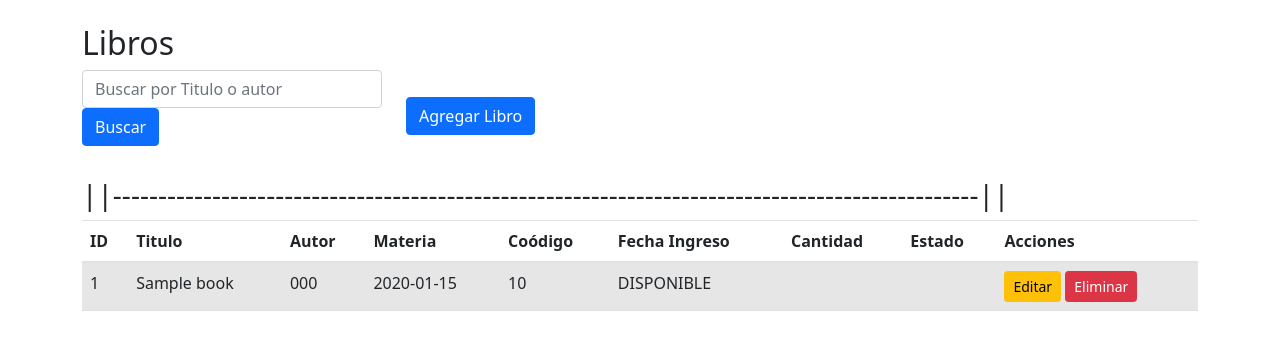
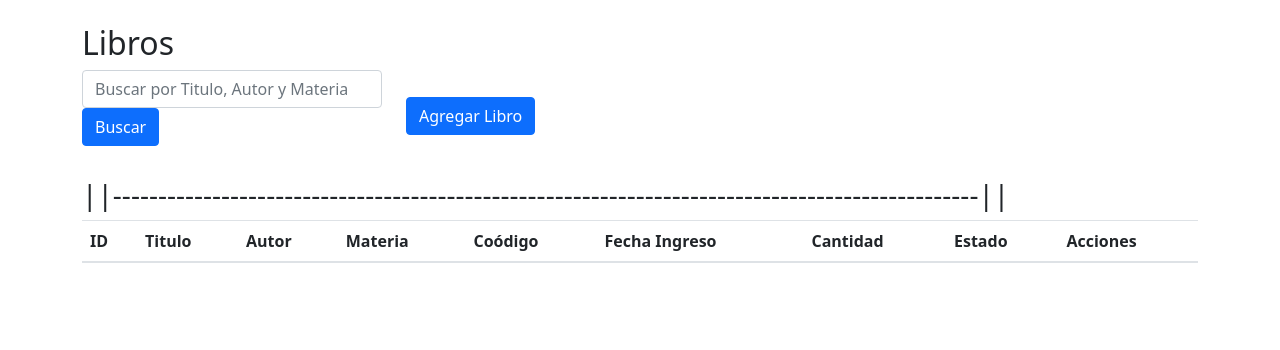
Before and after one commit to GersonCL/library_manager, a Flask app: page /books in a window 1280 px wide. Shown: the part 56-406 px from the top of the page. Run offline with Flask 3, Linux system fonts and the light colour scheme; tables that the repository leaves empty hold one stand-in row (values such as "Sample post"); lists and menus that the app fills with data are empty; some libraries are stand-ins or nearby versions.

Commit message:
UPDATE v 1.0.5.5
-se agrego el filtro de materia en la busqueda de libro.
-se oculto la lista de libro hasta que hubieran busquedas.
-se documento mas cosas

```diff
--- a/config.py
+++ b/config.py
@@ -4,7 +4,7 @@ from flask_mysqldb import MySQL
 app = Flask(__name__)
 
 
-#version v 1.0.5.4
+#version v 1.0.5.5
 
 
 # Configuración de la base de datos
@@ -15,6 +15,8 @@ app.config['MYSQL_DB'] = 'library_db'
 
 mysql = MySQL(app)
 
+#ESTE ES LA LISTA DE ESTUDIANTES DONDE BUSCA POR NOMBRE Y CARNE NO MODIFICAR.-........
+#NOSE PORQUE SOLO AQUI ME FUNCIONO ASI QUE AQUI LO DEJE XDDDD
 @app.route('/students', methods=['GET'])
 def list_students():
     query = request.args.get('query', '').strip()
--- a/controllers/book_controller.py
+++ b/controllers/book_controller.py
@@ -4,10 +4,16 @@ from models.book import Book
 from controllers.validation import validate_title, validate_author, validate_materia, validate_code, validate_acquisition_date, validate_quantity
 from config import mysql
 
-@app.route('/books')
+@app.route('/books', methods=['GET'])
 def list_books():
-    books = Book.get_all()
-    return render_template('books/list.html', books=books)
+    query = request.args.get('query', '')
+    books = []  #lista vacia si no hay busquedas
+
+    if query:
+        # Si hay un término de búsqueda, busca los libros
+        books = Book.search_by_title_author(query)
+
+    return render_template('books/list.html', books=books, query=query)
 
 @app.route('/books/create', methods=['GET', 'POST'])
 def create_book():
@@ -113,7 +119,7 @@ def delete_book(id):
         flash(message, 'error')
     return redirect(url_for('list_books'))
 
-#ESTE ES EL SEARCH DE PRESTAMOS NO MODIFICAR..
+#ESTE ES EL SEARCH DE PRESTAMOS NO MODIFICAR......
 @app.route('/books/search')
 def search_books():
     query = request.args.get('query', '')
@@ -151,13 +157,29 @@ def search_books_by_title_author():
     query = request.args.get('query', '')
     print(f"Searching for: {query}")
 
+    # Dividir el término de búsqueda en partes
+    search_terms = query.split()
+
+    # Crear las condiciones de búsqueda
+    title_conditions = ' OR '.join(['title LIKE %s'] * len(search_terms))
+    author_conditions = ' OR '.join(['author LIKE %s'] * len(search_terms))
+    materia_conditions = ' OR '.join(['materia LIKE %s'] * len(search_terms))
+
+    sql_query = f"""
+        SELECT id_book, title, author, materia, code, acquisition_date, quantity, status
+        FROM books
+        WHERE ({title_conditions} OR {author_conditions} OR {materia_conditions})
+        AND quantity > 0 AND status = 'DISPONIBLE'
+    """
+
+    # Preparar los parámetros para la consulta
+    params = []
+    for term in search_terms:
+        like_term = f'%{term}%'
+        params.extend([like_term] * 3)  # Se repite el término para título, autor y materia
+
     cur = mysql.connection.cursor()
-    sql_query = """
-        SELECT id_book, title, author, materia, code, acquisition_date,  quantity, status
-        FROM books
-        WHERE (title LIKE %s OR author LIKE %s) AND quantity > 0 AND status = 'DISPONIBLE'
-    """
-    cur.execute(sql_query, (f'%{query}%', f'%{query}%'))
+    cur.execute(sql_query, params)
     books = cur.fetchall()
     cur.close()
 
--- a/templates/books/list.html
+++ b/templates/books/list.html
@@ -3,7 +3,7 @@
 <h2>Libros</h2>
 <div class="d-flex mb-3 align-items-center">
     <form class="me-2" method="GET" action="{{ url_for('search_books_by_title_author') }}">
-        <input type="text" name="query" placeholder="Buscar por Titulo o autor" value="{{ query }}" required class="form-control" style="width: 300px;">
+        <input type="text" name="query" placeholder="Buscar por Titulo, Autor y Materia" value="{{ query }}" required class="form-control" style="width: 300px;">
         <button type="submit" class="btn btn-primary mb-3" style="margin-right: 20px;">Buscar</button>
     </form>
     <a href="{{ url_for('create_book') }}" class="btn btn-primary ms-3">Agregar Libro</a>
```
